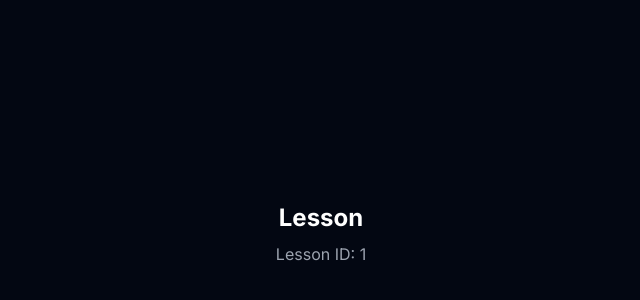
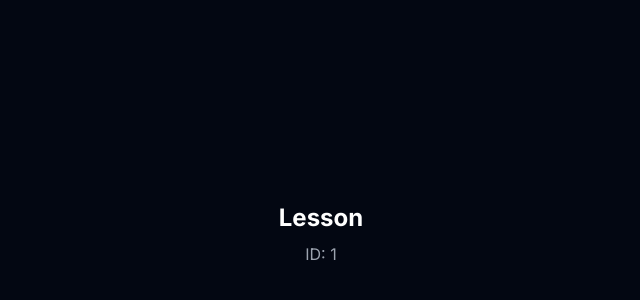
Before and after one commit to Tanisha800/InstructIQ, a Next.js app in the folder frontend/: page /lesson/1 in a window 1280 px wide. Shown: the part 166-466 px from the top of the page, without its empty margins (319-959 px from the left). Built offline with nearby package versions, Linux system fonts and the light colour scheme.

Commit message:
eslint erro fixed

```diff
--- a/frontend/app/lesson/[lessonId]/page.tsx
+++ b/frontend/app/lesson/[lessonId]/page.tsx
@@ -3,7 +3,7 @@ export default function LessonPage({ params }: { params: { lessonId: string } })
         <main className="min-h-screen bg-gray-950 flex items-center justify-center">
             <div className="text-white text-center">
                 <h1 className="text-2xl font-bold mb-2">Lesson</h1>
-                <p className="text-gray-400">Lesson ID: {params.lessonId}</p>
+                <p className="text-gray-400">ID: {params.lessonId}</p>
             </div>
         </main>
     )
--- a/frontend/package.json
+++ b/frontend/package.json
@@ -25,8 +25,8 @@
     "@types/react": "^18",
     "@types/react-dom": "^18",
     "autoprefixer": "^10.4.19",
-    "eslint": "^9.39.4",
-    "eslint-config-next": "^16.2.4",
+    "eslint": "^8",
+    "eslint-config-next": "14.2.3",
     "postcss": "^8.4.38",
     "tailwindcss": "^3.4.1",
     "typescript": "^5"
```
Also changed, not shown: 1 other file (tests, documents, lock files or other folders).
